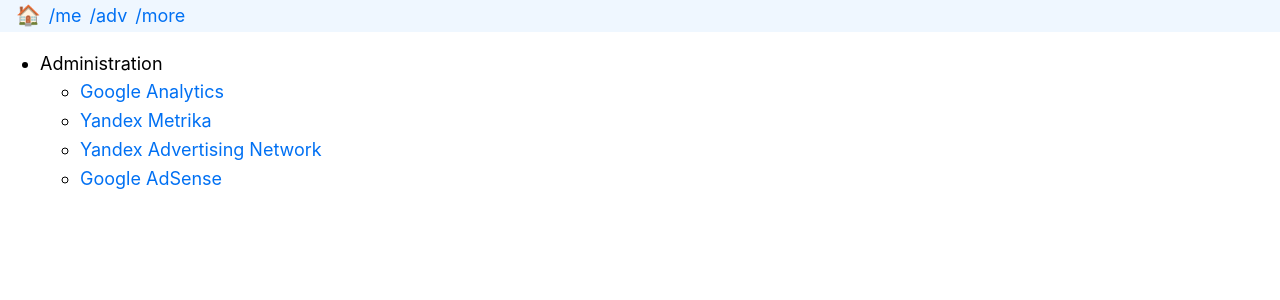
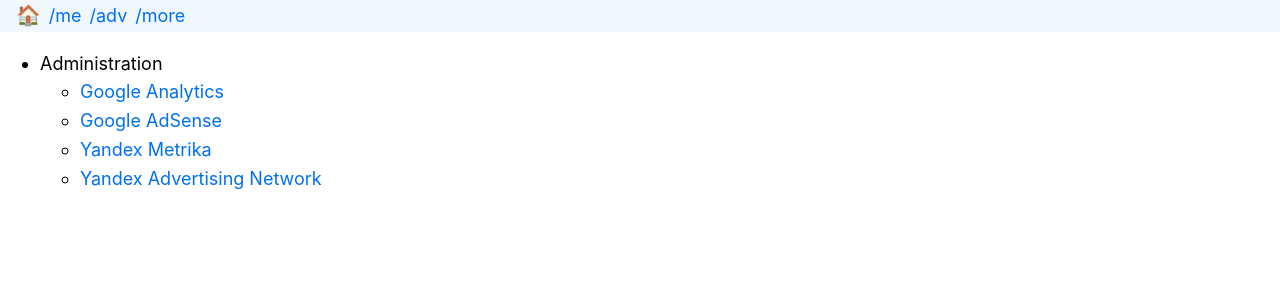
Before and after one commit to senaev/senaev.com, a Next.js app: page /more in a window 1280 px wide. Shown: the top 300 px of the page. Built offline with nearby package versions, Linux system fonts and the light colour scheme.

Commit message:
optimize adm pages

```diff
--- a/app/(pages)/more/page.tsx
+++ b/app/(pages)/more/page.tsx
@@ -1,48 +1,40 @@
+
+const SUBPAGES = {
+    Administration: {
+        'Google Analytics': 'https://analytics.google.com/analytics/web/#/p371912726/reports/intelligenthome',
+        'Google AdSense': 'https://www.google.com/adsense/new/u/0/pub-5756750483186348/sites/list',
+        'Yandex Metrika': 'https://metrika.yandex.ru/dashboard?group=day&period=week&id=93313002',
+        'Yandex Advertising Network': 'https://partner.yandex.ru/v2/web/campaigns/2349763/',
+    },
+};
 
 export default function Page() {
     return (
         <ul>
-            <li>
-                {'Administration'}
+            {
+                Object.entries(SUBPAGES).map(([chapter, pages], chapterIndex) => {
+                    return (
+                        <li key={chapterIndex}>
+                            {chapter}
                             <ul>
-                    <li>
+                                {Object.entries(pages).map(([page, address], pageIndex) => {
+                                    return (
+                                        <li key={pageIndex}>
                                             <a
                                                 target={'_blank'}
                                                 rel={'noreferrer'}
-                            href={'https://analytics.google.com/analytics/web/#/p371912726/reports/intelligenthome'}
+                                                href={address}
                                             >
-                            {'Google Analytics'}
+                                                {page}
                                             </a>
                                         </li>
-                    <li>
-                        <a
-                            target={'_blank'}
-                            rel={'noreferrer'}
-                            href={'https://metrika.yandex.ru/dashboard?group=day&period=week&id=93313002'}
-                        >
-                            {'Yandex Metrika'}
-                        </a>
-                    </li>
-                    <li>
-                        <a
-                            target={'_blank'}
-                            rel={'noreferrer'}
-                            href={'https://partner.yandex.ru/v2/web/campaigns/2349763/'}
-                        >
-                            {'Yandex Advertising Network'}
-                        </a>
-                    </li>
-                    <li>
-                        <a
-                            target={'_blank'}
-                            rel={'noreferrer'}
-                            href={'https://www.google.com/adsense/new/u/0/pub-5756750483186348/sites/list'}
-                        >
-                            {'Google AdSense'}
-                        </a>
-                    </li>
+                                    );
+                                })}
                             </ul>
                         </li>
+                    );
+                })
+            }
         </ul>
     );
 }
```
Also changed, not shown: app/(pages)/adv/page.tsx (+31 -27 lines), .eslintrc.js. Lines whose indentation alone changed are shown as unchanged.
